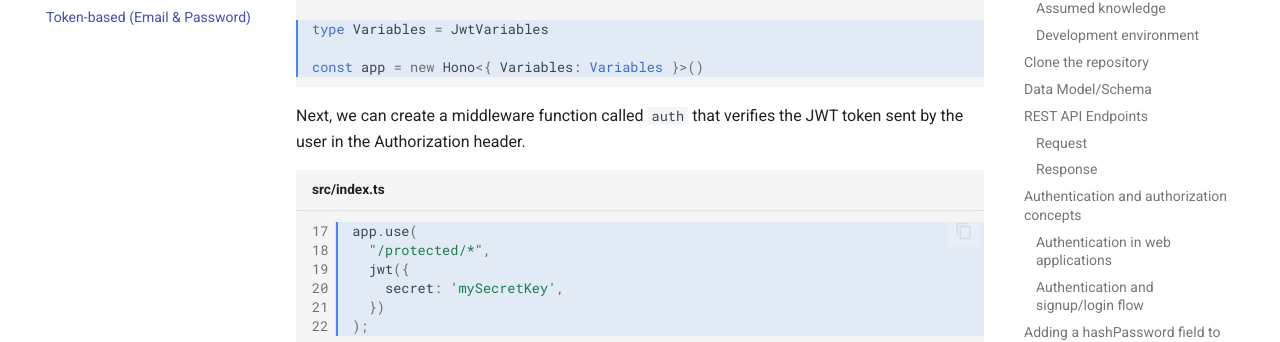
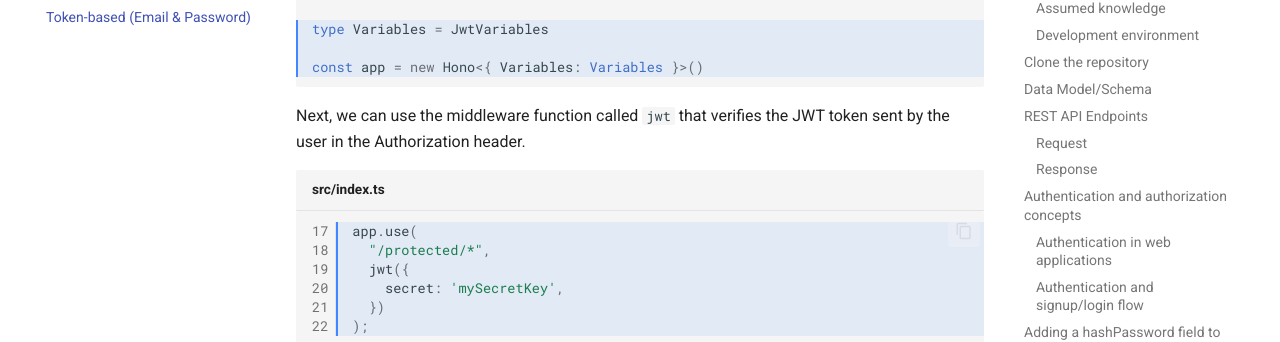
Before and after one commit to syangche/backend_auth_tutorial, an MkDocs documentation site: the page built from docs/authentication/tutorials/index.md, in a window 1280 px wide and 900 px high, scrolled down 12525 px. Shown: the part 154-496 px from the top of the window. Built offline with MkDocs 1.6.1 and Material for MkDocs 9.7.7, drawn with Linux system fonts in a browser that asks for light colours.

Commit message:
fix: typo

````diff
--- a/docs/authentication/tutorials/index.md
+++ b/docs/authentication/tutorials/index.md
@@ -489,7 +489,7 @@ type Variables = JwtVariables
 const app = new Hono<{ Variables: Variables }>()
 ```
 
-Next, we can create a middleware function called `auth` that verifies the JWT token sent by the user in the Authorization header.
+Next, we can use the middleware function called `jwt` that verifies the JWT token sent by the user in the Authorization header.
 
 ```typescript title="src/index.ts" linenums="17" hl_lines="1-6"
 app.use(
````
